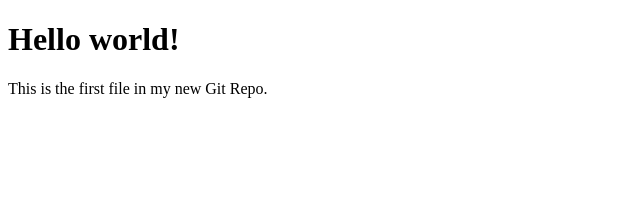
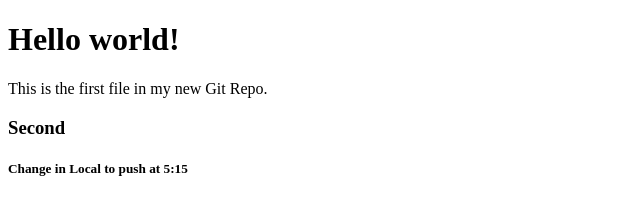
Before and after one commit to Devarsh65/AngularP1, a plain HTML site: page index.html in a window 1280 px wide. Shown: the whole page, without its empty margins (0-640 px from the left). Drawn offline with Linux system fonts and the light colour scheme.

Commit message:
Updated index.html

```diff
--- a/index.html
+++ b/index.html
@@ -7,6 +7,8 @@
 
 <h1>Hello world!</h1>
 <p>This is the first file in my new Git Repo.</p>
+<h3>Second</h3>
 
+<h5>Change in Local to push  at 5:15</h5>
 </body>
 </html>
```
